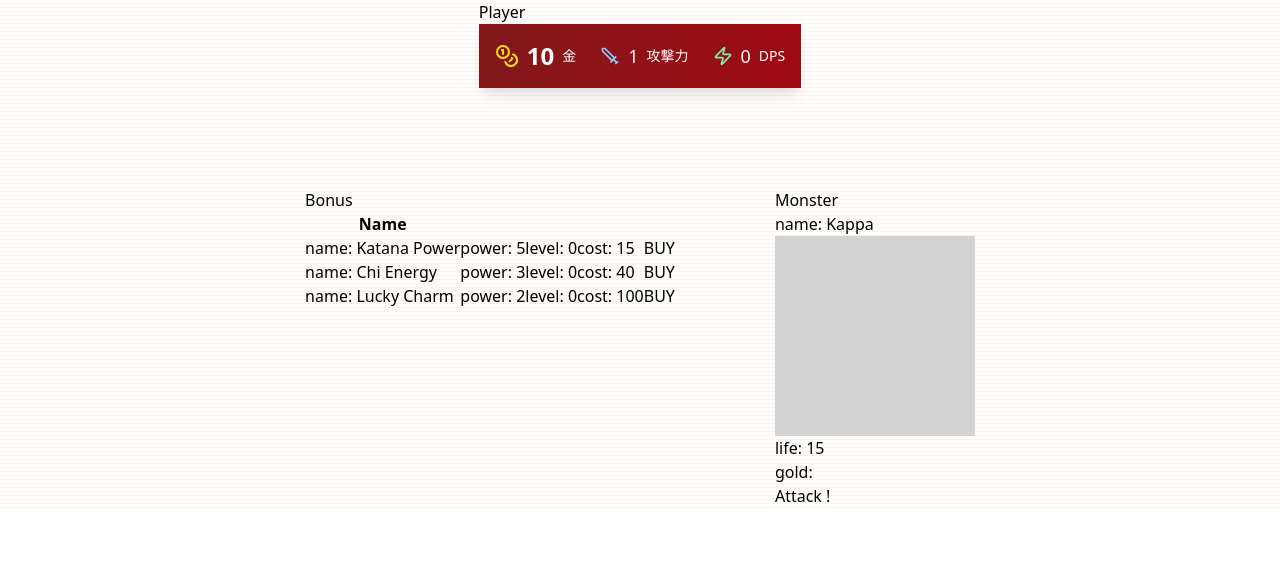
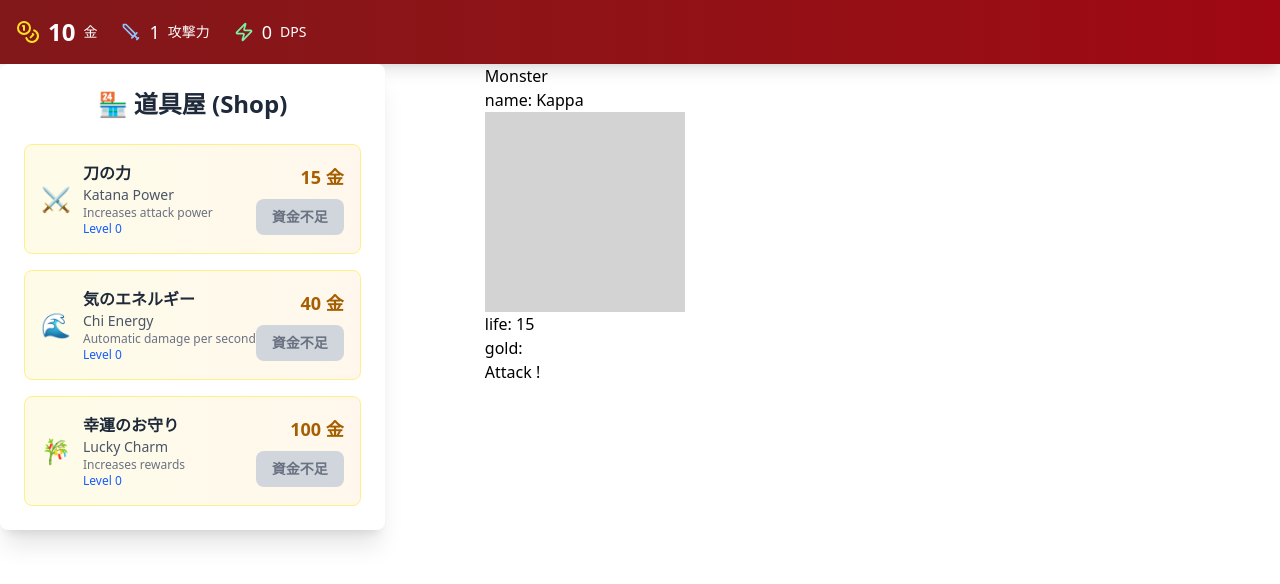
Before and after one commit to leopaul29/clickhero-clone, a React (Vite) app: page / in a window 1280 px wide. Shown: the top 584 px of the page. Built offline with nearby package versions, Linux system fonts and the light colour scheme.

Commit message:
add new shop visual

```diff
--- a/src/App.tsx
+++ b/src/App.tsx
@@ -1,22 +1,20 @@
 import './App.css'
 import {Monster} from "./compontents/Monster.tsx";
-import {BonusTab} from "./compontents/BonusTab.tsx";
 import {Header} from "./compontents/Header.tsx";
 import {AttackButton} from "./compontents/AttackButton.tsx";
 import {DpsTimer} from "./compontents/DpsTimer.tsx";
+import {Shop} from "./compontents/Shop.tsx";
 
 function App() {
 
     return (
-        <div className="app japanese-paper">
+        <div>
             <div>
-                <h1>Player</h1>
                 <Header/>
             </div>
             <div className="split-screen">
                 <div>
-                    <h1>Bonus</h1>
-                    <BonusTab/>
+                    <Shop/>
                 </div>
                 <div>
                     <h1>Monster</h1>
--- /dev/null
+++ b/src/compontents/Shop.tsx
@@ -0,0 +1,44 @@
+import {BONUSES} from "../data/monsters.ts";
+import {useGameContext} from "../hooks/UseGameContext.tsx";
+
+export function Shop() {
+    const {buyBonus, gold} = useGameContext();
+
+    return <div className="bg-white rounded-lg shadow-xl p-6 japanese-paper">
+        <h2 className="text-2xl font-bold text-gray-800 mb-6 text-center">
+            🏪 道具屋 (Shop)
+        </h2>
+
+        <div className="space-y-4">
+            {BONUSES.map(bonus => (
+                <div key={bonus.name} className="bg-gradient-to-r from-yellow-50 to-orange-50 rounded-lg p-4 border border-yellow-200">
+                    <div className="flex items-center justify-between">
+                        <div className="flex items-center space-x-3">
+                            <span className="text-2xl">{bonus.icon}</span>
+                            <div>
+                                <h3 className="font-bold text-gray-800">{bonus.nameJp}</h3>
+                                <p className="text-sm text-gray-600">{bonus.name}</p>
+                                <p className="text-xs text-gray-500">{bonus.description}</p>
+                                <p className="text-xs text-blue-600">Level {bonus.level}</p>
+                            </div>
+                        </div>
+                        <div className="text-right">
+                            <div className="text-lg font-bold text-yellow-700">{bonus.cost} 金</div>
+                            <button
+                                onClick={() => buyBonus(bonus)}
+                                disabled={gold < bonus.cost}
+                                className={`mt-2 px-4 py-2 rounded-lg text-sm font-bold transition-colors ${
+                                    gold >= bonus.cost
+                                        ? 'bg-red-600 hover:bg-red-700 text-white'
+                                        : 'bg-gray-300 text-gray-500 cursor-not-allowed'
+                                }`}
+                            >
+                                {gold >= bonus.cost ? '購入' : '資金不足'}
+                            </button>
+                        </div>
+                    </div>
+                </div>
+            ))}
+        </div>
+    </div>;
+}
--- a/src/index.css
+++ b/src/index.css
@@ -1,7 +1 @@
 @import "tailwindcss";
-
-.japanese-paper {
-    background: linear-gradient(45deg, #faf0e6 25%, transparent 25%),
-    linear-gradient(-45deg, #faf0e6 25%, transparent 25%);
-    background-size: 4px 4px;
-}
```
